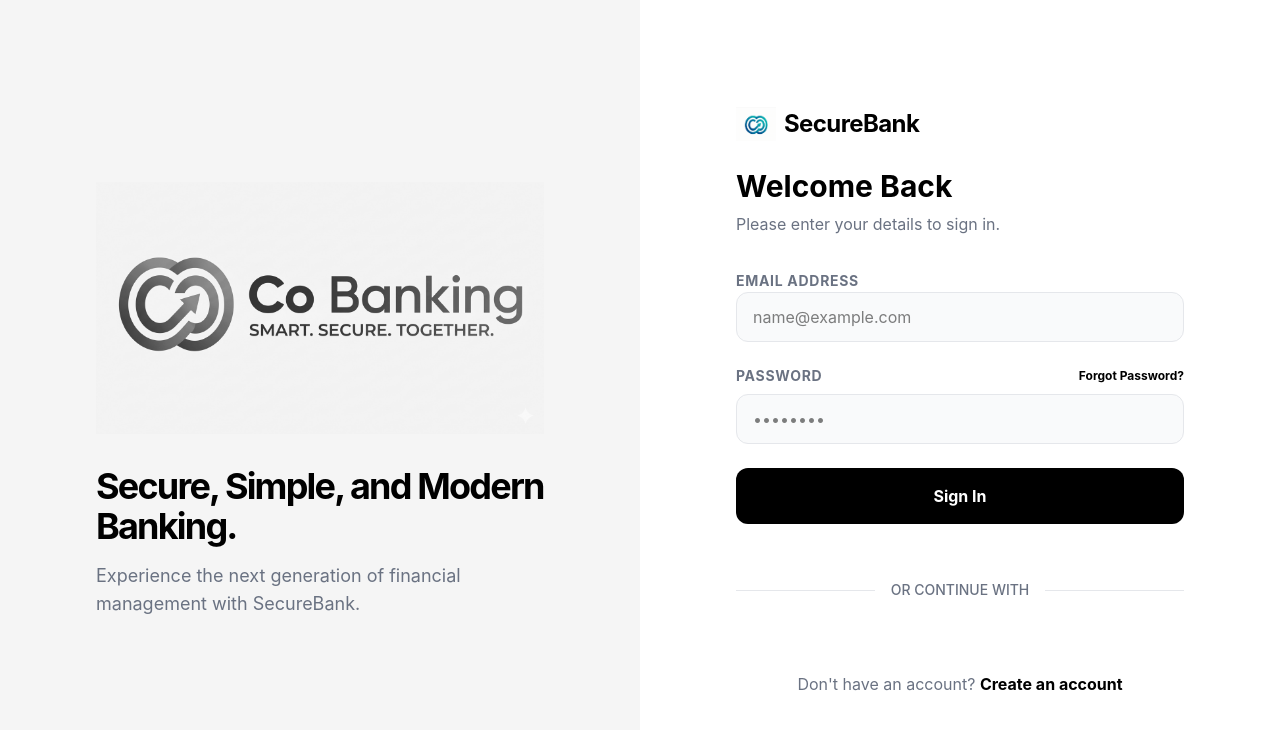
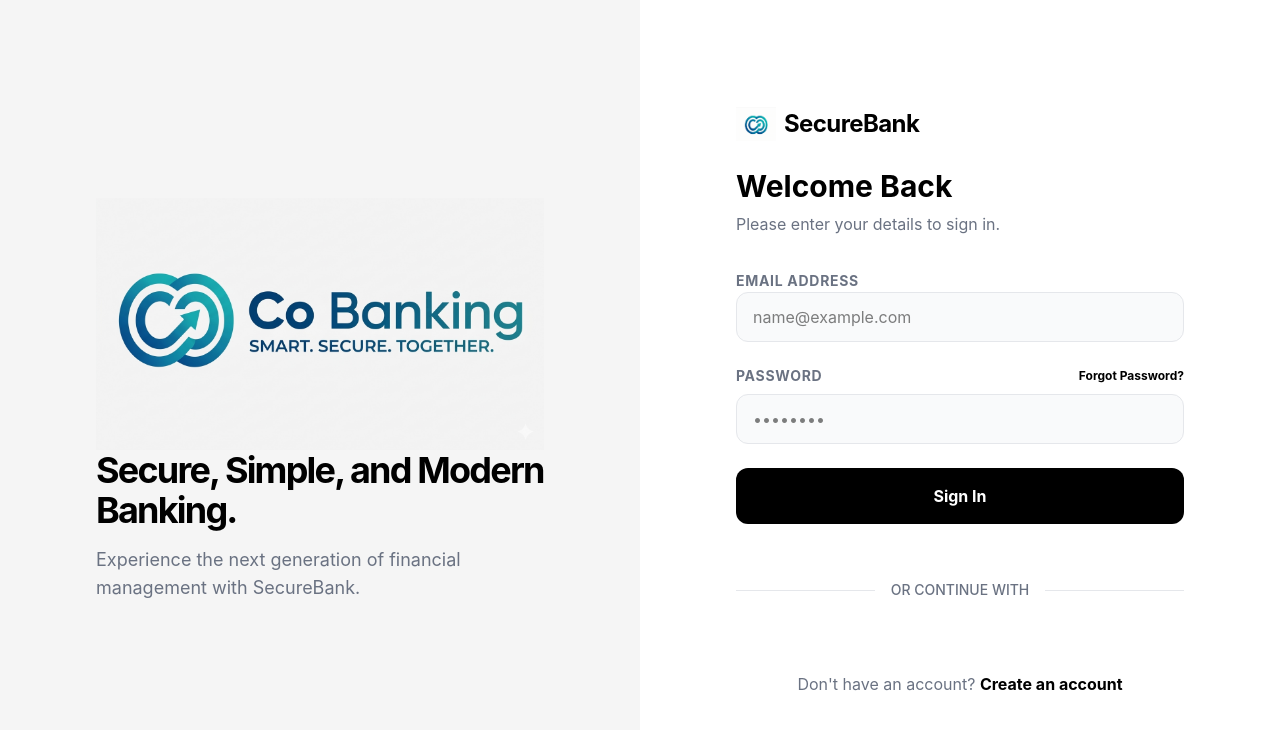
Before and after one commit to DeshanRashmika/Co-banking-FrontEnd, a React (Vite) app: page /login in a window 1280 px wide. Shown: the top 730 px of the page. Built offline with nearby package versions, Linux system fonts and the light colour scheme.

Commit message:
Enhance login UI

```diff
--- a/src/pages/Login.jsx
+++ b/src/pages/Login.jsx
@@ -88,7 +88,7 @@ export default function Login() {
       {/* Left Side: Illustration/Hero */}
       <div className="hidden md:flex md:w-1/2 bg-[#F5F5F5] items-center justify-center p-12">
         <div className="max-w-md w-full">
-          <img src={home2Asset} alt="Banking" className="w-full h-auto mb-8 grayscale hover:grayscale-0 transition-all duration-700" />
+          <img src={home2Asset} alt="Banking" className="w-full h-auto hover:grayscale-0 transition-all duration-700" />
           <h2 className="text-4xl font-bold tracking-tighter mb-4">Secure, Simple, and Modern Banking.</h2>
           <p className="text-gray-500 text-lg">Experience the next generation of financial management with SecureBank.</p>
         </div>
--- a/src/pages/Register.jsx
+++ b/src/pages/Register.jsx
@@ -58,7 +58,7 @@ export default function Register() {
       {/* Right Side: Illustration/Hero (Mirror of Login) */}
       <div className="hidden md:flex md:w-1/2 bg-[#F5F5F5] items-center justify-center p-12">
         <div className="max-w-md w-full text-right">
-          <img src={home2Asset} alt="Banking" className="w-full h-auto mb-8 grayscale hover:grayscale-0 transition-all duration-700" />
+          <img src={home2Asset} alt="Banking" className="w-full h-auto hover:grayscale-0 transition-all duration-700" />
           <h2 className="text-4xl font-bold tracking-tighter mb-4">Join SecureBank Today.</h2>
           <p className="text-gray-500 text-lg">Start your journey towards smarter and more secure financial freedom.</p>
         </div>
```
